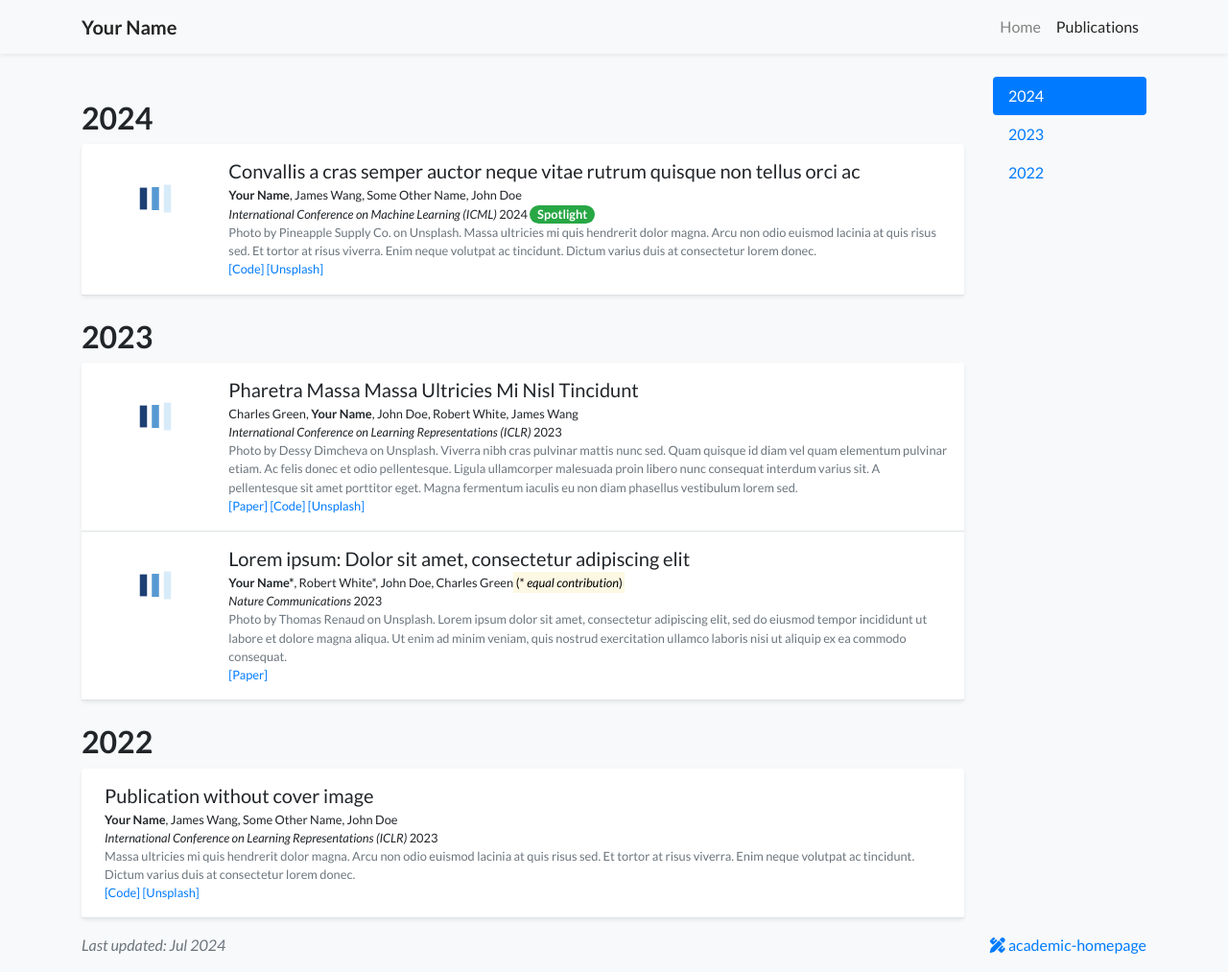
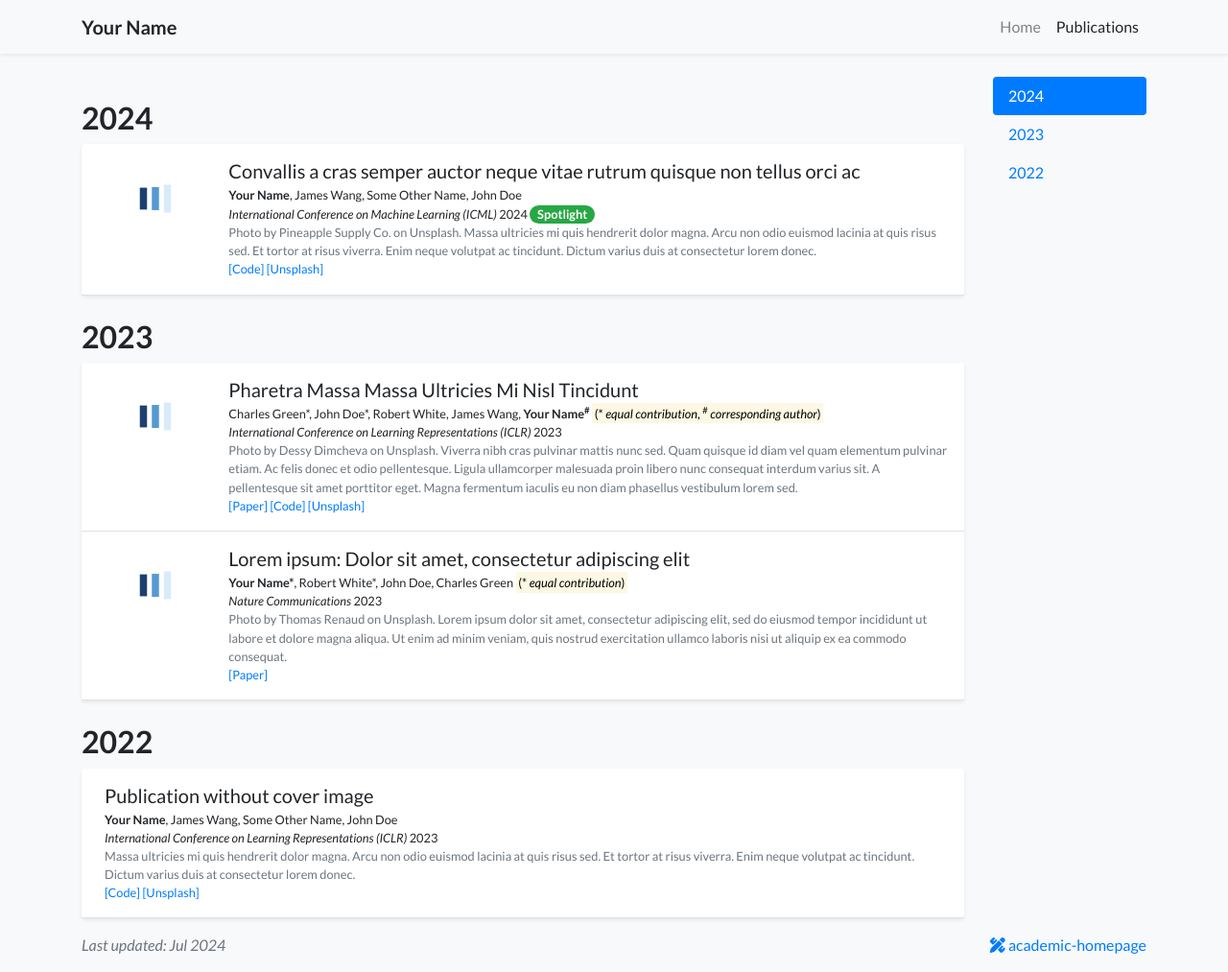
Before and after one commit to luost26/academic-homepage, a Jekyll site: the page built from publications.html, in a window 1280 px wide and 1013 px high. Shown: the whole window at 96% size. Built offline with Jekyll 4.4.1, drawn with Linux system fonts in a browser that asks for light colours; a style sheet for code colours, icons or effects is not loaded.

Commit message:
Support corresponding author mark

```diff
--- a/_includes/widgets/author_list.html
+++ b/_includes/widgets/author_list.html
@@ -1,12 +1,17 @@
 {%- assign authors = include.authors -%}
 {%- assign has_eq_contrib = false -%}
-{%- assign i = 0 -%}
+{%- assign has_corresponding = false -%}
+
 {%- for _key in authors -%}
     {%- assign last_char = _key | slice: -1, 1%}
     {%- if last_char == "*" -%}
         {%- assign key = _key | split: "*" | first -%}
         {%- assign mark = "*" -%}
         {%- assign has_eq_contrib = true -%}
+    {%- elsif last_char == "#" -%}
+        {%- assign key = _key | split: "#" | first -%}
+        {%- assign mark = '<sup>#</sup>' -%}
+        {%- assign has_corresponding = true -%}
     {%- else -%}
         {%- assign key = _key -%}
         {%- assign mark = "" -%}
@@ -36,6 +41,14 @@
 
 {%- endfor -%}
 
-{%- if has_eq_contrib == true -%}
-<mark>(* <i> equal contribution</i>)</mark>
+{%- if has_eq_contrib or has_corresponding %}
+<mark>(
+    {%- if has_eq_contrib -%}
+        * <i> equal contribution</i>
+    {%- endif -%}
+    {%- if has_corresponding -%}
+        {%- if has_eq_contrib -%}, {% endif -%}
+        <sup>#</sup> <i> corresponding author</i>
+    {%- endif -%}
+)</mark>
 {%- endif -%}
```
Also changed, not shown: _publications/2023/2023-pub-example-2.md (+3 -3 lines).
